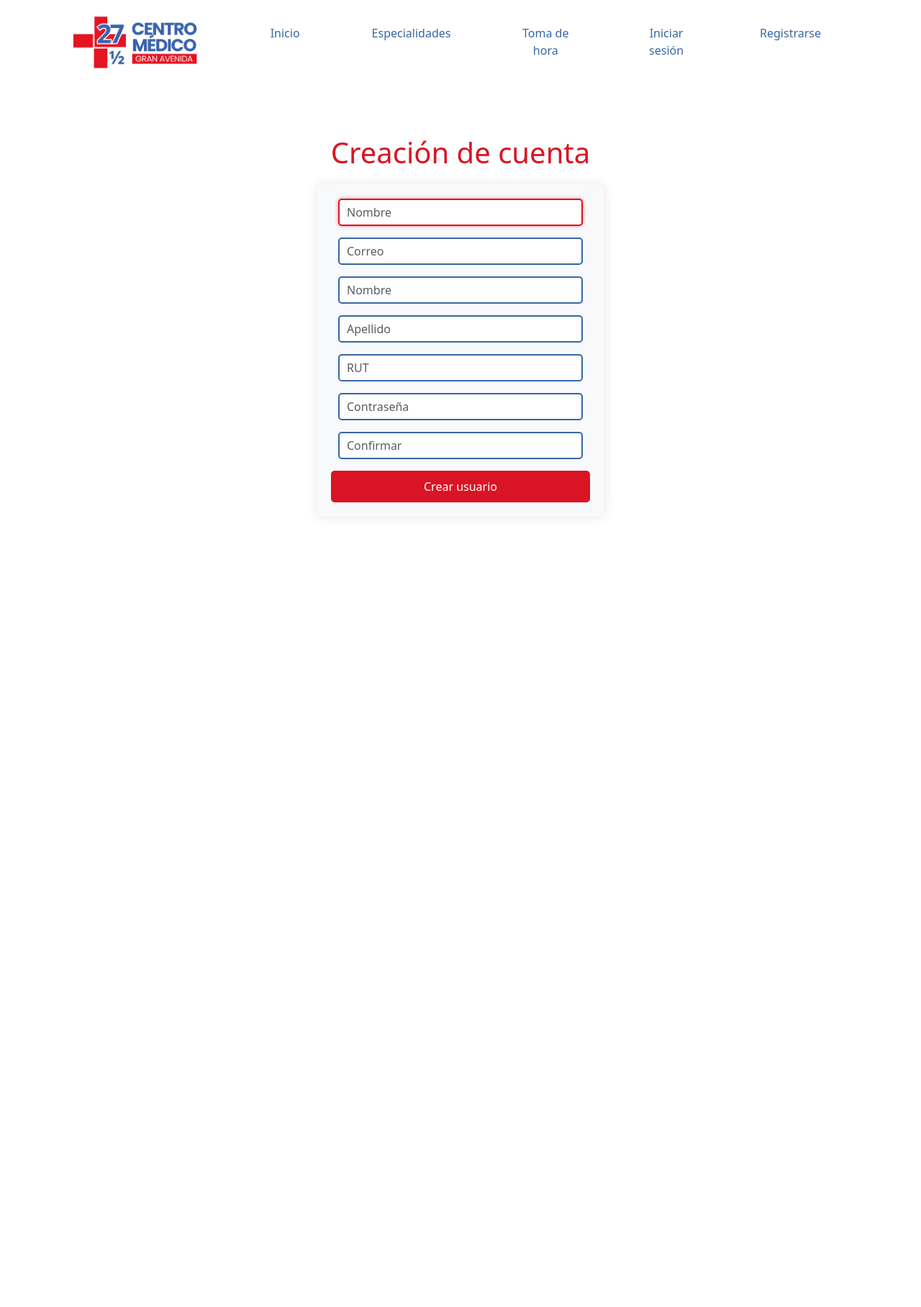
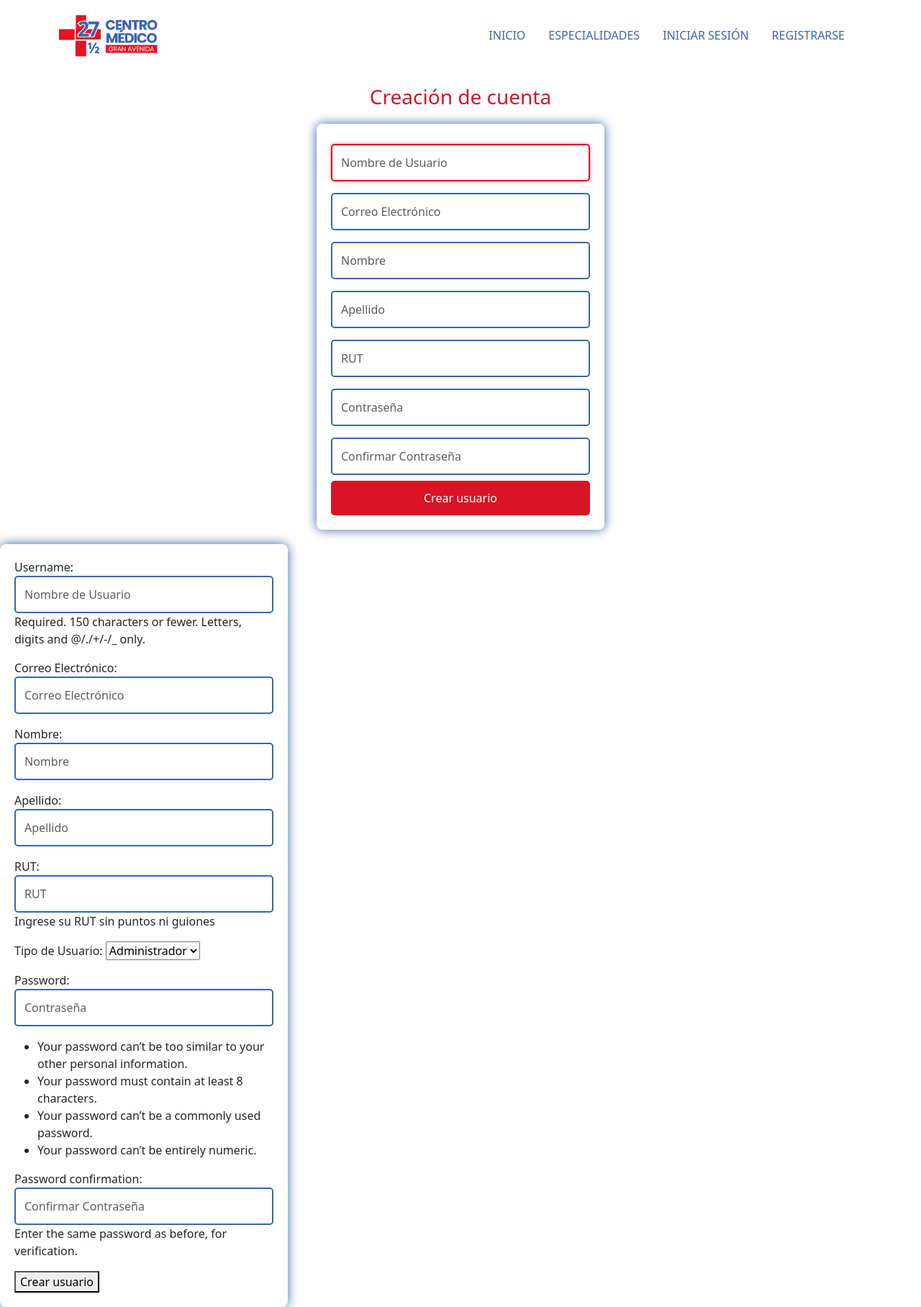
Before and after one commit to FelipeMV23/CentroSalud, a Django app: page /registrarse/ in a window 1280 px wide. Shown: the whole page at 72% size. Before the commit the page ends 698 px from the top, so only its background shows below. Run offline with Django 5.2, Linux system fonts and the light colour scheme; some libraries are stand-ins or nearby versions.

Commit message:
Mejora de gestión de usuarios
El sistema ya es capaz de definir entre pacientes y especialistas

```diff
--- a/CentroSalud/urls.py
+++ b/CentroSalud/urls.py
@@ -21,7 +21,7 @@
 
 urlpatterns = [
     path('admin/', admin.site.urls),
-    path('test/', home, name='home'),
+    path('home/', home, name='home'),
     path('', include('users.urls')),
     path('__reload__/', include("django_browser_reload.urls"))
 ]
--- a/CentroSalud/views.py
+++ b/CentroSalud/views.py
@@ -6,4 +6,4 @@ from django.contrib import messages
 # Create your views here.
 
 def home(request):
-    return render(request, 'navegacion/navbar.html', nav_items('nav_items'))
+    return render(request, 'navegacion/home.html', nav_items('nav_items'))
--- a/static/css/Register.css
+++ b/static/css/Register.css
@@ -1,25 +1,42 @@
 /* Estilos generales del formulario */
-.container {
+.container-form {
     display: flex;
     justify-content: center;
     align-items: center;
-
+    flex-direction: column;
+    padding: 20px;
+    box-sizing: border-box;
 }
 
 form {
-    background-color: #f8f9fa;
     padding: 20px;
     border-radius: 8px;
-    width: 400px;  /* Tamaño reducido del formulario */
-    box-shadow: 0 0 15px rgba(0, 0, 0, 0.1);
+    box-shadow: 0 0 15px #3767a6;
+    width: 100%; /* Ocupa el 100% del ancho disponible por defecto */
+    max-width: 100%; /* Asegura que no haya límites de ancho */
+    box-sizing: border-box;
+}
+
+/* Estilos responsivos para pantallas grandes */
+@media (min-width: 768px) {
+    form {
+        width: 400px;
+        max-width: 400px; /* Establece un ancho máximo en pantallas grandes */
+    }
 }
 
 /* Estilos para los campos de entrada */
 .form-control {
     border: 2px solid #3767a6;
     border-radius: 5px;
-    padding: 10px;
+    padding: 12px;
     font-size: 16px;
+    width: 100%; /* Asegura que los campos ocupen todo el ancho del formulario */
+    box-sizing: border-box;
+}
+
+.form-group {
+    padding: 0.5rem 0;
 }
 
 .form-control:focus {
@@ -32,17 +49,17 @@ form {
 .buttons {
     background-color: #D91424;
     color: white;
-    padding: 10px 20px;
+    padding: 12px 20px;
     border: none;
     border-radius: 5px;
-    font-size: 16px;
     cursor: pointer;
-    transition: background-color 0.3s ease;
-    width: 100%;  /* Para que el botón ocupe todo el ancho */
+    width: 100%;
+    box-sizing: border-box;
+    font-size: 16px; /* Tamaño de fuente más consistente */
 }
 
 .buttons:hover {
-    background-color: #3767a6;
+    background-color: #2b973a;
 }
 
 /* Estilos del título del formulario */
@@ -50,6 +67,7 @@ h1 {
     color: #D91424;
     text-align: center;
     margin-bottom: 20px;
+    font-size: 28px;
 }
 
 /* Estilo de mensajes de error */
@@ -59,3 +77,25 @@ h1 {
     margin-top: 5px;
     text-align: center;
 }
+
+/* Estilos para pantallas pequeñas */
+@media (max-width: 600px) {
+    form {
+        width: 100%; /* Ajusta el formulario en pantallas pequeñas */
+    }
+
+    .form-control {
+        font-size: 14px;
+        text-align: justify;
+        padding: 10px 30px;
+    }
+
+    .buttons {
+        padding: 10px 10px;
+        font-size: 14px;
+    }
+
+    h1 {
+        font-size: 24px;
+    }
+}
--- a/static/css/style.css
+++ b/static/css/style.css
@@ -1,41 +1,71 @@
-* {
-    margin: 0px 10px; /* Ajusta el valor según tus necesidades */
-    box-sizing: border-box; /* Asegura que el padding y el borde se incluyan en el ancho y alto total */
+/* Estilo general del cuerpo */
+body {
+    background-color: #ffffff;
 }
 
-.button-text{
-    color: #3767a6;
-    text-decoration: none;
-    text-align: center;
-    font-weight: bold;
+/* Estilo del navbar */
+.navbar {
+    background-color: white;
 }
 
-.button-text:hover{
-    color:white;
-    background-color: #D91424;
+/* Ajustes del logo */
+.navbar-brand img {
+    height: 50px;
+    max-width: 100%;
 }
 
-.button-background:hover{
-    color: white;
-    cursor: pointer;
+.nav-item {
+    margin-right: 1rem; /* Añade espacio entre cada botón */
 }
 
-.titulo{
+/* Estilo de los botones de navegación */
+.nav-link {
+    color: #3767a6;
+    font-size: 1rem;
+    text-transform: uppercase;
+    padding: 1rem 0.5rem;
     text-align: center;
-    color: #3767a6;
-
 }
 
-.button-hora{
-    color: white;
-    text-decoration: none;
-    text-align: center;
-    font-weight: bold;
-    background-color: #D91424;
+.nav-link:hover {
+    color: #d91424;
 }
 
-.button-hora:hover{
-    background-color: #37a644;
-    cursor: pointer;
-    color: white;
+/* Estilo para el usuario */
+.profile-item {
+    text-align: center;
 }
+
+.username {
+    font-size: 0.875rem;
+    color: #3767a6;
+}
+
+/* Botón hamburguesa */
+.navbar-toggler {
+    border: none;
+}
+
+.navbar-toggler-icon {
+    background-size: contain;
+}
+
+/* Ajustes en pantallas pequeñas */
+@media (max-width: 767px) {
+    .navbar-nav {
+        text-align: center;
+        width: 100%;
+    }
+
+    .nav-link {
+        font-size: 0.875rem;
+    }
+}
+
+/* Ajustes en pantallas grandes */
+@media (min-width: 768px) {
+    .navbar-nav {
+        display: flex;
+        align-items: center;
+    }
+}
--- a/templates/navegacion/navbar.html
+++ b/templates/navegacion/navbar.html
@@ -1,65 +1,56 @@
 {% load static %}
-
 <!DOCTYPE html>
 <html lang="en">
 <head>
     <meta charset="UTF-8">
     <meta name="viewport" content="width=device-width, initial-scale=1.0">
     <title>Document</title>
-    <link rel="stylesheet" href="https://stackpath.bootstrapcdn.com/bootstrap/4.5.2/css/bootstrap.min.css">
+    <!-- Bootstrap CSS -->
     <link href="https://cdn.jsdelivr.net/npm/bootstrap@5.3.1/dist/css/bootstrap.min.css" rel="stylesheet">
-    <script src="https://cdn.jsdelivr.net/npm/bootstrap@5.3.1/dist/js/bootstrap.bundle.min.js"></script>
+    <!-- Estilos personalizados -->
     <link rel="stylesheet" href="{% static 'css/style.css' %}">
 </head>
 <body>
     <header>
-        <nav class="navbar navbar-expand-lg">
+        <nav class="navbar navbar-expand-lg navbar-light bg-white">
             <div class="container">
                 <!-- Logo -->
                 <a class="navbar-brand" href="{% url 'home' %}">
-                    <img src="{% static 'images/Centro-medico-veintisiete-y-medio.png' %}" alt="Logo" style="height: 90px;">
+                    <img src="{% static 'images/Centro-medico-veintisiete-y-medio.png' %}" alt="Logo" class="img-fluid" style="height: 4.5rem;">
                 </a>
-                <!-- Burger Menu Button -->
+                <!-- Botón del menú hamburguesa -->
                 <button class="navbar-toggler" type="button" data-bs-toggle="collapse" data-bs-target="#navbarNav" aria-controls="navbarNav" aria-expanded="false" aria-label="Toggle navigation">
-                    <img src="{% static 'images/burger-bar2.png' %}" alt="Menu hamburguesa" style="width: 40px; height: 40px;">
+                    <img class="navbar-toggler-icon" src="{% static 'images/burger-bar2.png' %}">
                 </button>
-                <!-- Navigation Items -->
+                <!-- Elementos del menú -->
                 <div class="collapse navbar-collapse" id="navbarNav">
-                    <ul class="navbar-nav ml-auto">
-                        <li class="nav-item mx-1"></li>
-                            <div class="col button-background">
-                                <a class="nav-link fw-normal button-text" href="{% url 'home' %}">Inicio</a>
+                    <ul class="navbar-nav ms-auto">
+                        <li class="nav-item">
+                            <a class="nav-link button-text" href="{% url 'home' %}">INICIO</a>
+                        </li>
+                        <li class="nav-item">
+                            <a class="nav-link button-text" href="{% url 'especialistas' %}">ESPECIALIDADES</a>
+                        </li>
+                        {% if user.is_authenticated %}
+                        <li class="nav-item">
+                            <a class="nav-link button-text" href="#">TOMA DE HORA</a>
+                        </li>
+                        <li class="nav-item">
+                            <a class="nav-link button-text" href="{% url 'logout' %}">CERRAR SESIÓN</a>
+                        </li>
+                        <li class="nav-item">
+                            <div class="d-flex flex-column align-items-center profile-item">
+                                <img src="{% static 'images/usuario.png' %}" alt="Usuario" class="usuario" style="width: 40px; height: 40px;">
+                                <span class="mt-2 username">{{ user.username }}</span>
                             </div>
                         </li>
-                        <!-- Otros enlaces de navegación -->
-                        <li class="nav-item mx-1">
-                            <div class="col button-background">
-                                <a class="nav-link fw-normal button-text" href="{% url 'especialistas' %}">Especialidades</a>
-                            </div>
+                        {% else %}
+                        <li class="nav-item">
+                            <a class="nav-link button-text" href="{% url 'login' %}">INICIAR SESIÓN</a>
                         </li>
-                        <li class="nav-item mx-1">
-                            <div class="col button-background">
-                                <a class="nav-link fw-normal button-text" href="{% url 'especialistas' %}">Toma de hora</a>
-                            </div>
+                        <li class="nav-item">
+                            <a class="nav-link button-text" href="{% url 'register' %}">REGISTRARSE</a>
                         </li>
-
-                        {% if user.is_authenticated %}
-                            <li class="nav-item mx-1">
-                                <div class="col button-background">
-                                    <a class="nav-link fw-normal button-text" href="{% url 'logout' %}">Cerrar sesión</a>
-                                </div>
-                            </li>
-                        {% else %}
-                            <li class="nav-item mx-1">
-                                <div class="col button-background">
-                                    <a class="nav-link fw-normal button-text" href="{% url 'login' %}">Iniciar sesión</a>
-                                </div>
-                            </li>
-                            <li class="nav-item mx-1">
-                                <div class="col button-background">
-                                    <a class="nav-link fw-normal button-text" href="{% url 'register' %}">Registrarse</a>
-                                </div>
-                            </li>
                         {% endif %}
                     </ul>
                 </div>
@@ -67,9 +58,9 @@
         </nav>
     </header>
 
-    <!-- Bootstrap JS and dependencies -->
-    <script src="https://code.jquery.com/jquery-3.5.1.slim.min.js"></script>
-    <script src="https://cdn.jsdelivr.net/npm/@popperjs/core@2.9.2/dist/umd/popper.min.js"></script>
-    <script src="https://stackpath.bootstrapcdn.com/bootstrap/4.5.2/js/bootstrap.min.js"></script>
+    <!-- JavaScript para Bootstrap -->
+    <script src="https://cdn.jsdelivr.net/npm/bootstrap@5.3.1/dist/js/bootstrap.bundle.min.js"></script>
+    <!-- JavaScript personalizado -->
+    <script src="{% static 'js/scripts.js' %}"></script>
 </body>
 </html>
--- a/templates/navegacion/register.html
+++ b/templates/navegacion/register.html
@@ -3,10 +3,8 @@
 {% include 'navegacion/navbar.html' %}
 
 <link rel="stylesheet" href="{% static 'css/register.css' %}">
-<br>
-<br>
-<br>
-<div class="container">
+
+<div class="container container-form">
     <section>
         <h1>Creación de cuenta</h1>
 
@@ -14,49 +12,49 @@
             {% csrf_token %}
 
             <div class="form-group">
-                {{ form.username|add_class:"form-control"|attr:"placeholder=Nombre de Usuario" }}
+                {{ form.username|add_class:"form-control"|attr:"placeholder:Nombre de Usuario" }}
                 {% if form.username.errors %}
                     <div class="error">{{ form.username.errors }}</div>
                 {% endif %}
             </div>
 
             <div class="form-group">
-                {{ form.email|add_class:"form-control"|attr:"placeholder=Correo Electrónico" }}
+                {{ form.email|add_class:"form-control"|attr:"placeholder:Correo Electrónico" }}
                 {% if form.email.errors %}
                     <div class="error">{{ form.email.errors }}</div>
                 {% endif %}
             </div>
 
             <div class="form-group">
-                {{ form.first_name|add_class:"form-control"|attr:"placeholder=Nombre" }}
+                {{ form.first_name|add_class:"form-control"|attr:"placeholder:Nombre" }}
                 {% if form.first_name.errors %}
                     <div class="error">{{ form.first_name.errors }}</div>
                 {% endif %}
             </div>
 
             <div class="form-group">
-                {{ form.last_name|add_class:"form-control"|attr:"placeholder=Apellido" }}
+                {{ form.last_name|add_class:"form-control"|attr:"placeholder:Apellido" }}
                 {% if form.last_name.errors %}
                     <div class="error">{{ form.last_name.errors }}</div>
                 {% endif %}
             </div>
 
             <div class="form-group">
-                {{ form.rut|add_class:"form-control"|attr:"placeholder=RUT" }}
+                {{ form.rut|add_class:"form-control"|attr:"placeholder:RUT" }}
                 {% if form.rut.errors %}
                     <div class="error">{{ form.rut.errors }}</div>
                 {% endif %}
             </div>
 
             <div class="form-group">
-                {{ form.password1|add_class:"form-control"|attr:"placeholder=Contraseña" }}
+                {{ form.password1|add_class:"form-control"|attr:"placeholder:Contraseña" }}
                 {% if form.password1.errors %}
                     <div class="error">{{ form.password1.errors }}</div>
                 {% endif %}
             </div>
 
             <div class="form-group">
-                {{ form.password2|add_class:"form-control"|attr:"placeholder=Confirmar Contraseña" }}
+                {{ form.password2|add_class:"form-control"|attr:"placeholder:Confirmar Contraseña" }}
                 {% if form.password2.errors %}
                     <div class="error">{{ form.password2.errors }}</div>
                 {% endif %}
@@ -66,3 +64,9 @@
         </form>
     </section>
 </div>
+
+<form method="post">
+    {% csrf_token %}
+    {{ form.as_p }}  <!-- Esta línea debería mostrar todos los campos del formulario. -->
+    <button type="submit">Crear usuario</button>
+</form>
--- a/users/forms.py
+++ b/users/forms.py
@@ -1,19 +1,33 @@
 from django import forms
+from django.contrib import admin
 from django.contrib.auth.forms import UserCreationForm
 from django.contrib.auth.models import User
-from django.core import validators
-from users.models import Profile
-from django.core.exceptions import ValidationError
+from .models import Profile
+
+class ProfileAdmin(admin.ModelAdmin):
+    list_display = ('user', 'user_type', 'rut')
+    list_filter = ('user_type',)
+    search_fields = ('user__username', 'user__email', 'rut')
+
+    # Permite que solo los superusuarios cambien el tipo de usuario
+    def save_model(self, request, obj, form, change):
+        if not request.user.is_superuser:
+            # Evita que usuarios no administradores cambien el user_type
+            form.cleaned_data['user_type'] = obj.user_type
+        super().save_model(request, obj, form, change)
+
+admin.site.register(Profile, ProfileAdmin)
 
 class UserRegisterForm(UserCreationForm):
     email = forms.EmailField(label='Correo Electrónico')
     first_name = forms.CharField(max_length=30, required=False, label='Nombre')
     last_name = forms.CharField(max_length=30, required=False, label='Apellido')
     rut = forms.CharField(max_length=12, label='RUT', help_text='Ingrese su RUT sin puntos ni guiones')
+    user_type = forms.ChoiceField(choices=Profile.USER_TYPE_CHOICES, label='Tipo de Usuario')
 
     class Meta:
         model = User
-        fields = ('username', 'email', 'first_name', 'last_name', 'rut', 'password1', 'password2')
+        fields = ('username', 'email', 'first_name', 'last_name', 'rut', 'user_type', 'password1', 'password2')
 
     def save(self, commit=True):
         user = super().save(commit=False)
@@ -24,5 +38,6 @@
             user.save()
             profile, created = Profile.objects.get_or_create(user=user)
             profile.rut = self.cleaned_data['rut']
+            profile.user_type = self.cleaned_data['user_type']
             profile.save()
         return user
--- a/users/urls.py
+++ b/users/urls.py
@@ -8,6 +8,6 @@ urlpatterns = [
     path('especialistas/', views.especialistas, name='especialistas'),
     path('registrarse/', register, name='register'),
     path('login/', views.user_login, name='login'),
-    path('logout/', views.user_logout, name='user_logout'),
+    path('logout/', views.user_logout, name='logout'),
 
 ]
```
Also changed, not shown: static/css/home.css (added, +8 -0 lines), static/js/navbar.js (added, +14 -0 lines), templates/navegacion/home.html (added, +17 -0 lines), templates/navegacion/login.html (+3 -8 lines), users/models.py (+7 -0 lines), db.sqlite3, static/images/burger-bar2.png, static/images/inicio.png (added), static/images/usuario.png (added), users/migrations/0002_profile_user_type.py (added).
